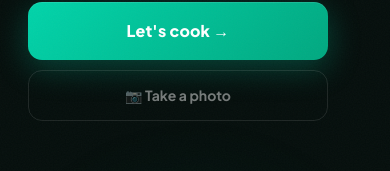
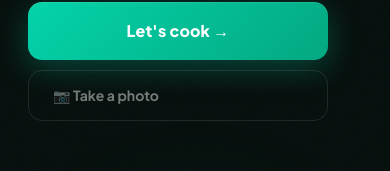
Before and after one commit to mirondavide/fridgeai, a Next.js app: page / in a window 390 px wide. Shown: the part 414-585 px from the top of the page. Built offline with nearby package versions, Linux system fonts and the light colour scheme.

Commit message:
Hide camera button on desktop

```diff
--- a/app/globals.css
+++ b/app/globals.css
@@ -483,6 +483,16 @@ body::before {
   animation-play-state: paused;
 }
 
+.mobile-only {
+  display: none;
+}
+
+@media (max-width: 767px) {
+  .mobile-only {
+    display: flex;
+  }
+}
+
 /* ── Feature pills ─────────────────────────────────────────── */
 
 .feature-pill {
--- a/app/page.tsx
+++ b/app/page.tsx
@@ -366,7 +366,7 @@ export default function FridgeAIPage() {
                   <button className="btn-primary" style={{ padding: '17px 24px', fontSize: '16px', letterSpacing: '0.2px' }} onClick={() => fileRef.current?.click()}>
                     Let&apos;s cook →
                   </button>
-                  <button className="btn-ghost" style={{ padding: '14px 24px', fontSize: '14px', fontFamily: 'inherit' }} onClick={() => cameraRef.current?.click()}>
+                  <button className="btn-ghost mobile-only" style={{ padding: '14px 24px', fontSize: '14px', fontFamily: 'inherit' }} onClick={() => cameraRef.current?.click()}>
                     📷 Take a photo
                   </button>
                 </div>
```
Also changed, not shown: .omc/state/hud-stdin-cache.json.
